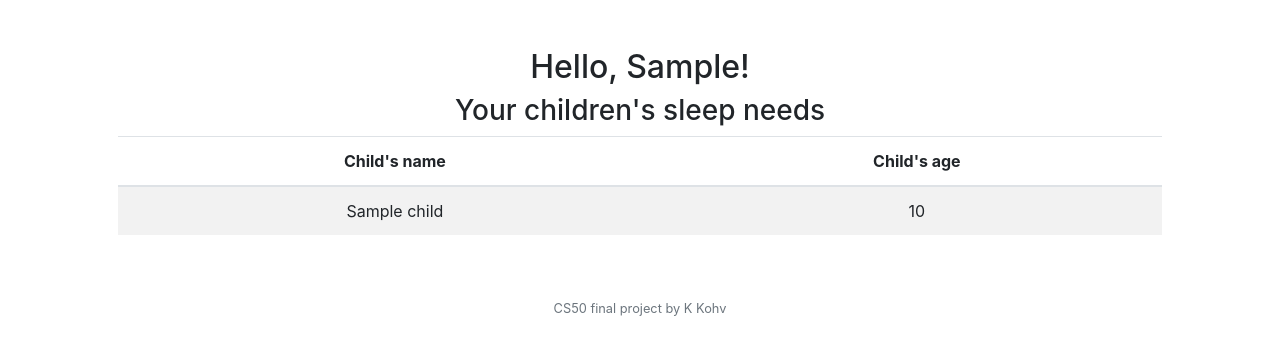
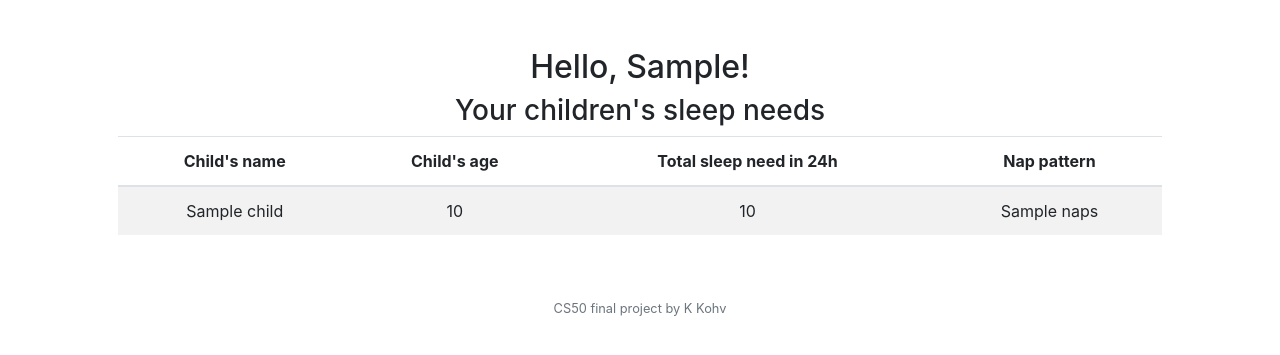
Before and after one commit to KeaKohv/babyzz, a Flask app: template templates/index.html in a window 1280 px wide. Shown: the part 76-431 px from the top of the page. Run offline with Flask 2, Linux system fonts and the light colour scheme; the template is opened without the code that fills it: most values are stand-ins (such as "Sample title", 1, 10 or a date in 2020); some libraries are stand-ins or nearby versions.

Commit message:
index sleep needs

```diff
--- a/application.py
+++ b/application.py
@@ -227,17 +227,30 @@ def children_sleep_needs(user_id):
         baby_name = row["baby_name"]
         baby_birth = row["baby_birth"]
         baby_age = calculate_age(baby_birth)
+        baby_age_in_months = calculate_age_in_months(baby_birth)
+        total = None
+        naps = None
         new_child = {
             "baby_name": baby_name,
             "baby_birth": baby_birth,
-            "baby_age": baby_age
+            "baby_age": baby_age,
+            "age_in_months": baby_age_in_months,
+            "total": total,
+            "naps": naps
         }
         children.append(new_child)
+
+    for child in children:
+        months = child["age_in_months"]
+        sleep_needs = db.excecute("SELECT * FROM sleep_needs WHERE age_min < :months AND age_max > :months",
+                                  months=months)
+        child["total"] = sleep_needs["total"]
+        child["naps"] = sleep_needs["total"]
 
     return children
 
 
-# This function is based on the solution given here: https://stackoverflow.com/questions/2217488/age-from-birthdate-in-python
+# This function is partly based on the solution given here: https://stackoverflow.com/questions/2217488/age-from-birthdate-in-python
 def calculate_age(born):
     today = date.today()
     years = today.year - born.year - ((today.month, today.day) < (born.month, born.day))
@@ -258,6 +271,16 @@ def calculate_age(born):
     else:
         return f"{months} {str_months}"
 
+# This function returns age in months
+def calculate_age_in_months(born):
+    today = date.today()
+    years = today.year - born.year - ((today.month, today.day) < (born.month, born.day))
+    months = today.month - born.month - ((today.day) < (born.day))
+
+    months_total = years*12 + months
+
+    return months_total
+
 
 def errorhandler(e):
     """Handle error"""
--- a/templates/index.html
+++ b/templates/index.html
@@ -13,6 +13,8 @@
             <tr>
                 <th>Child's name</th>
                 <th>Child's age</th>
+                <th>Total sleep need in 24h</th>
+                <th>Nap pattern</th>
             </tr>
         </thead>
         <tbody>
@@ -21,6 +23,8 @@
             <tr>
                 <td>{{child["baby_name"]}}</td>
                 <td>{{child["baby_age"]}}</td>
+                <td>{{child["total"]}}</td>
+                <td>{{child["naps"]}}</td>
             </tr>
             {% endfor %}
         </tbody>
```
